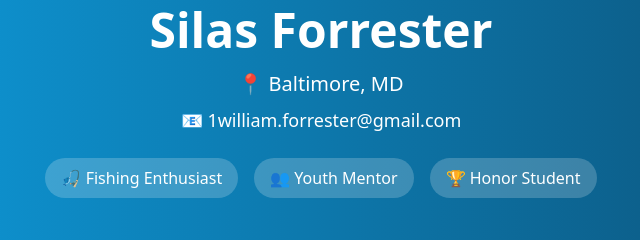
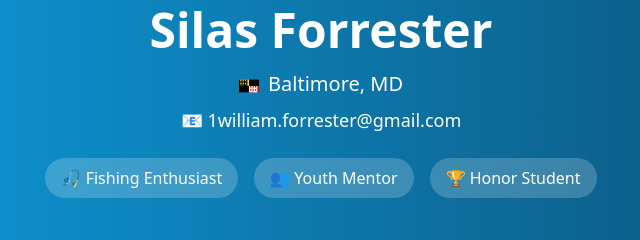
Before and after one commit to w4ester/silasOnlinePortfolio, a plain HTML site: page index.html in a window 1280 px wide. Shown: the part 138-378 px from the top of the page, 319-959 px from the left. Drawn offline with nearby package versions, Linux system fonts and the light colour scheme.

Commit message:
🏴‍☠️ Add Maryland flag logo to replace pin emoji in location
- Implement feedback request from digital notecard system
- Replace 📍 emoji with custom SVG Maryland flag
- Shows the feedback system working in practice
- Demonstrates how user requests get implemented

```diff
--- a/index.html
+++ b/index.html
@@ -90,7 +90,42 @@
   <section class="bg-gradient-to-r from-ocean-blue to-deep-blue text-white py-20">
     <div class="max-w-4xl mx-auto px-4 text-center">
       <h1 class="text-5xl font-bold mb-4">Silas Forrester</h1>
-      <p class="text-xl mb-2">📍 Baltimore, MD</p>
+      <p class="text-xl mb-2">
+        <svg class="inline w-5 h-4 mr-1" viewBox="0 0 100 64" xmlns="http://www.w3.org/2000/svg">
+          <!-- Maryland Flag -->
+          <rect width="50" height="32" fill="#FFD700" />
+          <rect x="50" width="50" height="32" fill="#000000" />
+          <rect y="32" width="50" height="32" fill="#000000" />
+          <rect x="50" y="32" width="50" height="32" fill="#CC0000" />
+          <!-- Calvert arms (gold/black) -->
+          <g fill="#000000">
+            <rect x="0" y="0" width="6" height="32" />
+            <rect x="12" y="0" width="6" height="32" />
+            <rect x="24" y="0" width="6" height="32" />
+            <rect x="36" y="0" width="6" height="32" />
+            <rect x="6" y="8" width="6" height="8" />
+            <rect x="18" y="8" width="6" height="8" />
+            <rect x="30" y="8" width="6" height="8" />
+            <rect x="6" y="24" width="6" height="8" />
+            <rect x="18" y="24" width="6" height="8" />
+            <rect x="30" y="24" width="6" height="8" />
+          </g>
+          <!-- Crossland arms (red/white) -->
+          <g fill="#FFFFFF">
+            <rect x="50" y="32" width="6" height="32" />
+            <rect x="62" y="32" width="6" height="32" />
+            <rect x="74" y="32" width="6" height="32" />
+            <rect x="86" y="32" width="6" height="32" />
+            <rect x="56" y="40" width="6" height="8" />
+            <rect x="68" y="40" width="6" height="8" />
+            <rect x="80" y="40" width="6" height="8" />
+            <rect x="56" y="56" width="6" height="8" />
+            <rect x="68" y="56" width="6" height="8" />
+            <rect x="80" y="56" width="6" height="8" />
+          </g>
+        </svg>
+        Baltimore, MD
+      </p>
       <p class="text-lg mb-6">📧 1william.forrester@gmail.com</p>
       <div class="flex justify-center space-x-4">
         <span class="bg-white/20 px-4 py-2 rounded-full">🎣 Fishing Enthusiast</span>
```
